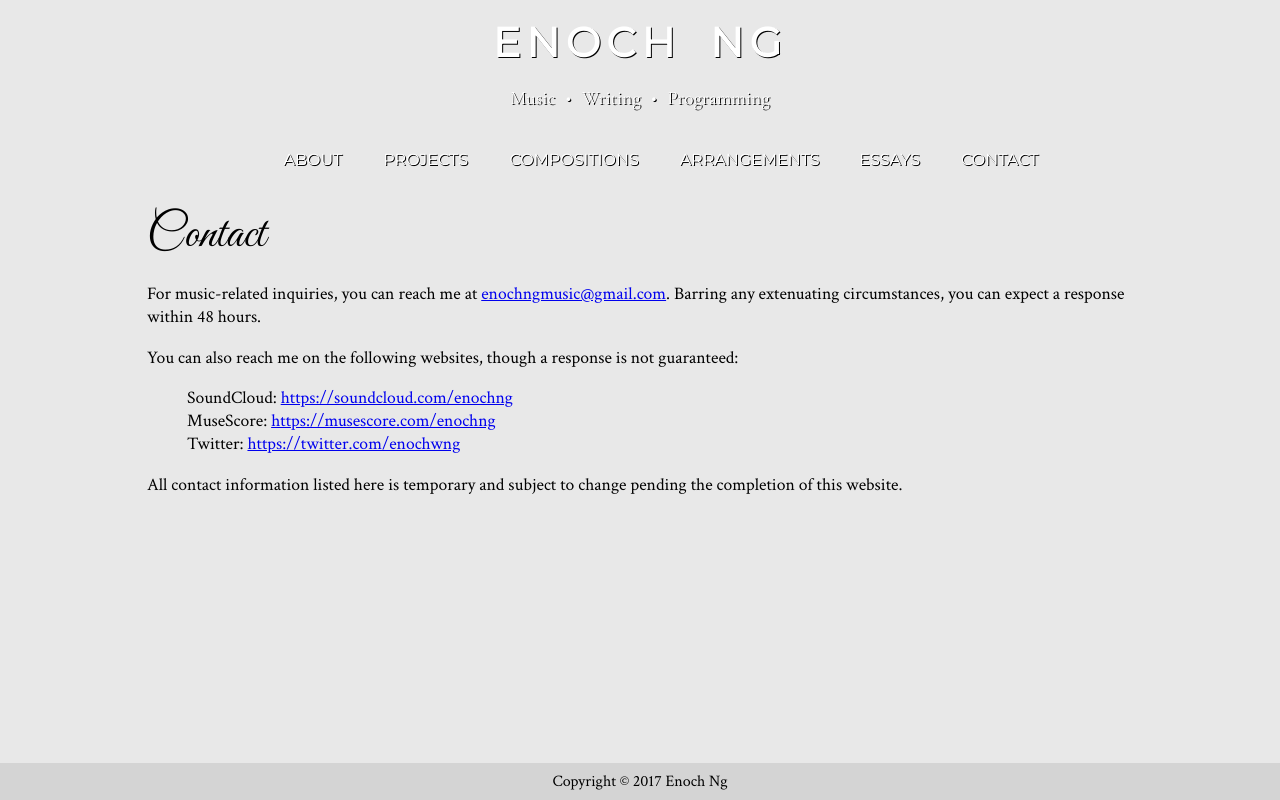
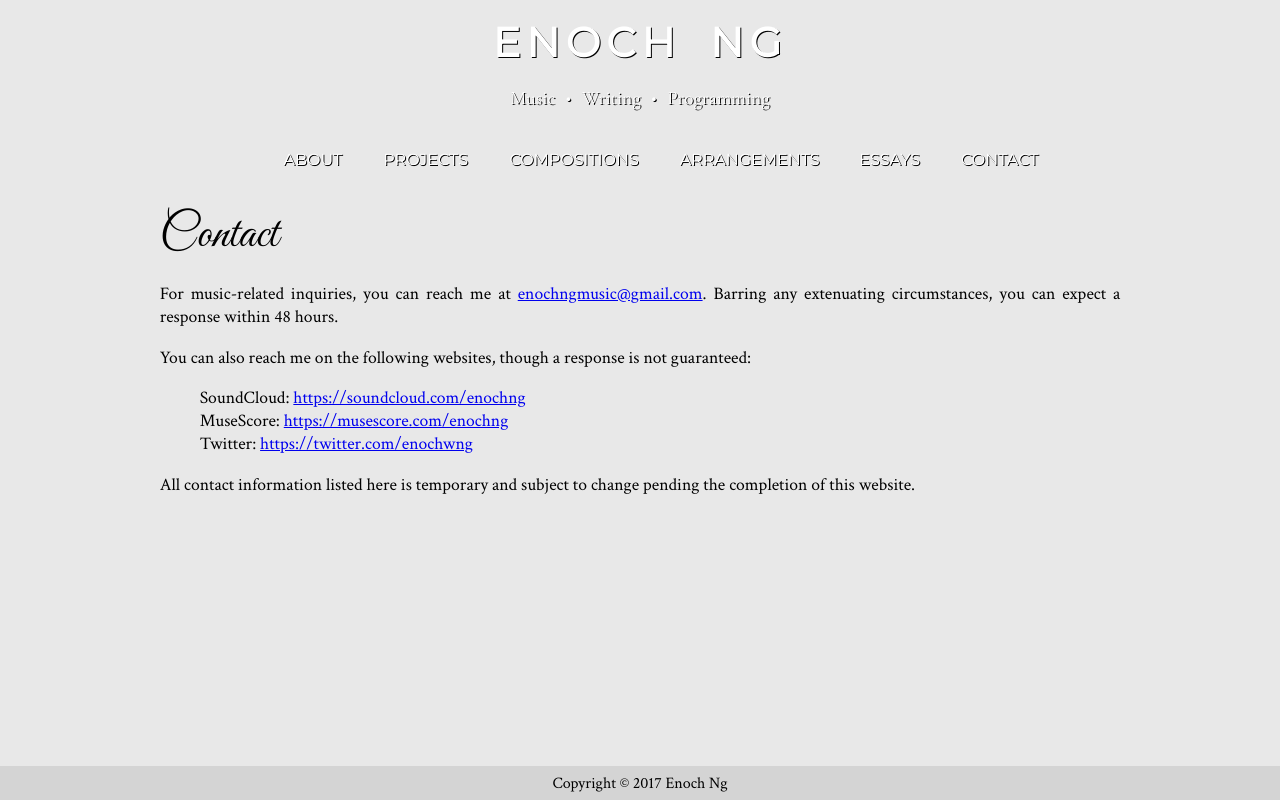
Before and after one commit to enoch-ng/enoch-ng.github.io-old, a PHP site: page /contact/index.html in a window 1280 px wide. Run offline with PHP 8.4, Linux system fonts and the light colour scheme.

Commit message:
Visual changes

```diff
--- a/theme.css
+++ b/theme.css
@@ -48,7 +48,7 @@ h1, h1 a, h1 a:link, h1 a:visited {
 }
 
 #main_body {
-	margin: 0px 11%;
+	margin: 0px 12%;
 }
 
 h2 {
@@ -61,6 +61,7 @@ h2 {
 #content {
 	font-family: 'Crimson Text', serif;
 	font-size: 1.1em;
+	text-align: justify;
 	margin-bottom: 3em;
 }
 
@@ -71,7 +72,7 @@ h2 {
 #footer {
 	font-family: 'Crimson Text', serif;
 	font-size: 16px;
-	padding: .5em;
+	padding: .4em;
 	position: fixed;
 	left: 0;
 	right: 0;
```
